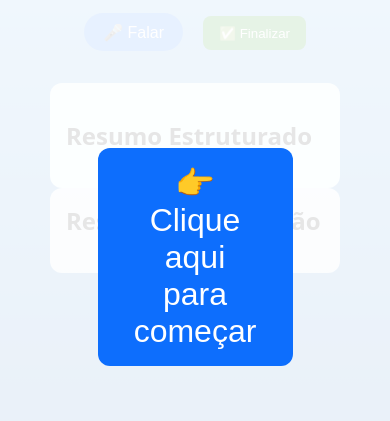
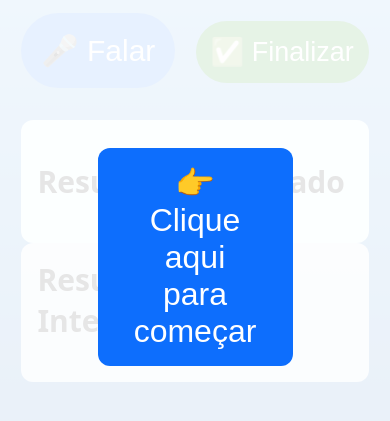
Before and after one commit to fdalto/pre_consulta, a plain HTML site: page index.html in a window 390 px wide. Shown: the part 165-586 px from the top of the page. Drawn offline with nearby package versions, Linux system fonts and the light colour scheme.

Commit message:
Add files via upload
Ajustes Estilo para Mobile

```diff
--- a/index.html
+++ b/index.html
@@ -15,13 +15,9 @@
   </div>
   <div id="controls">
     <button id="micBtn">🎤 Falar</button>
-    <button id="finalizarBtn"
-            style="margin-left:1rem;background:green;color:#fff;padding:0.6rem 1rem;
-                  border:none;border-radius:8px;cursor:pointer;">
-        ✅ Finalizar
-    </button>
+    <button id="finalizarBtn">✅ Finalizar</button>
   </div>
-  <div id="resumoFinal" style="width: 90%; max-width: 800px; background: #e0f7fa; border-radius: 12px; padding: 1rem; margin-top: 1rem;">
+  <div id="resumoFinal">
     <h2>Resumo Estruturado</h2>
     <div id="resumoTexto"></div>
     <div id="botaoProximo"><button id="proximoBtn" style="display: none;">Próxima página</button></div>
@@ -278,7 +274,7 @@
     // GERAR RESUMO ESTRUTURADO
     btnFinalizar.addEventListener("click", gerarResumoEstruturado);
     document.getElementById("proximoBtn").addEventListener("click", () => {
-    window.location.href = "/index2.html";
+    window.location.href = "index2.html";
     });
   </script>
 </body>
--- a/style.css
+++ b/style.css
@@ -62,6 +62,16 @@ body {
     cursor: pointer;
 }
 
+#finalizarBtn {
+    margin-left:1rem;
+    background:green;
+    color:#fff;
+    padding:0.6rem 1rem;
+    border:none;
+    border-radius:8px;
+    cursor:pointer;
+}
+
 #micBtn.listening {
     background: red;
 }
@@ -74,10 +84,22 @@ body {
     padding: 1rem;
     margin-bottom: 3rem;
     overflow-y: auto;
+    font-size: 20px;
 }
 #summary h2 {
     margin-top: 0;
 }
+
+#resumoFinal {
+    width: 90%;
+    max-width: 800px;
+    background: #e0f7fa;
+    border-radius: 12px;
+    padding: 1rem;
+    margin-top: 1rem;
+    font-size: 20px;
+}
+
 .msg {
     margin: 0.5rem 0;
 }
@@ -125,3 +147,19 @@ pre {
     width: 50%;
     cursor: pointer;
 }
+
+@media only screen and (max-width: 600px) {
+  #micBtn {
+    font-size: 30px;
+    border-radius: 50px;
+    cursor: pointer;
+    padding: 20px;
+  }
+  #finalizarBtn {
+    font-size: 27px;
+    border-radius: 50px;
+    cursor: pointer;
+    padding: 15px;
+  }
+
+}
```
Also changed, not shown: index2.html (+2 -6 lines).
